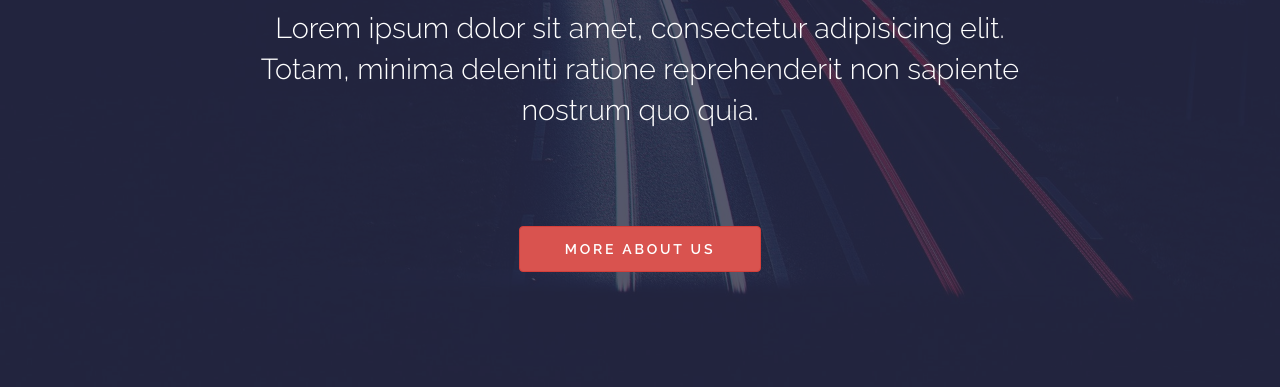
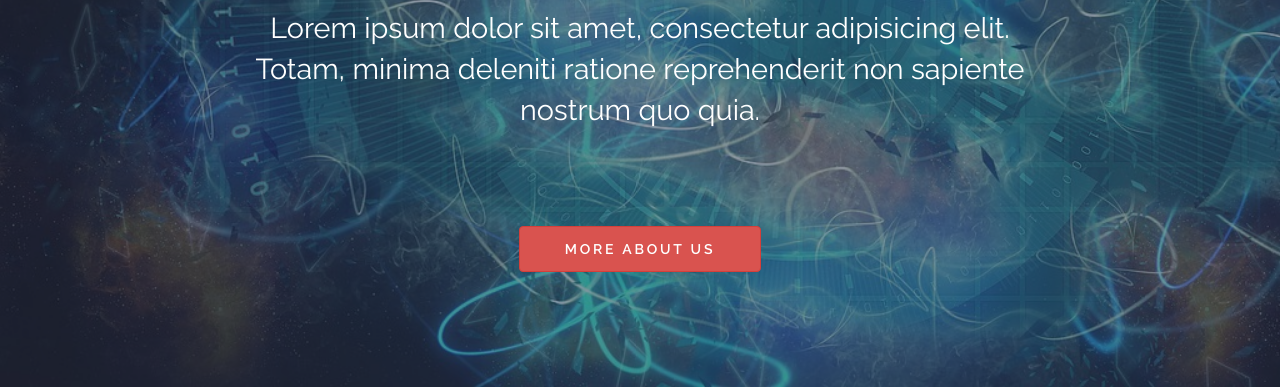
Before and after one commit to Rafal-Kowalczyk/Page-active, a website: page index.html in a window 1280 px wide. Shown: the part 413-800 px from the top of the page. Drawn offline with nearby package versions, Linux system fonts and the light colour scheme.

Commit message:
Add new jumbotron background

```diff
--- a/index.html
+++ b/index.html
@@ -52,6 +52,9 @@
             </div>
         </div>
     </header>
+    <section>
+
+    </section>
 
     <script src="js/script.js"></script>
 </body>
--- a/src/sass/style.scss
+++ b/src/sass/style.scss
@@ -5,8 +5,9 @@ $body-font: 'Raleway', sans-serif;
 $second-font: 'Source Sans Pro', sans-serif;
 $font-size-body: 16px;
 
-$jumbotron-background: url(../images/bg1.jpeg);
-$jumbotron-layer-color: rgba(43,46,74, 0.8);
+//$jumbotronX-background: url(../images/bg1.jpeg);
+$jumbotron-background: url(../images/bg-cyber.jpg);
+$jumbotron-layer-color: rgba(43,46,74, 0.5);
 
 $color-white: #fff;
 $brand-color: #66697e;
@@ -133,6 +134,7 @@ header {
         }
         P {
             font-size: 1.8em;
+            font-weight: 500;
             max-width: 80rem;
             flex: 0 1 auto;
             margin-top: 2rem;
```
Also changed, not shown: css/style.css, css/style.prefixed.css, images/bg-cyber.jpg (added), images/bg-lights.jpg (added), 2 other files.
